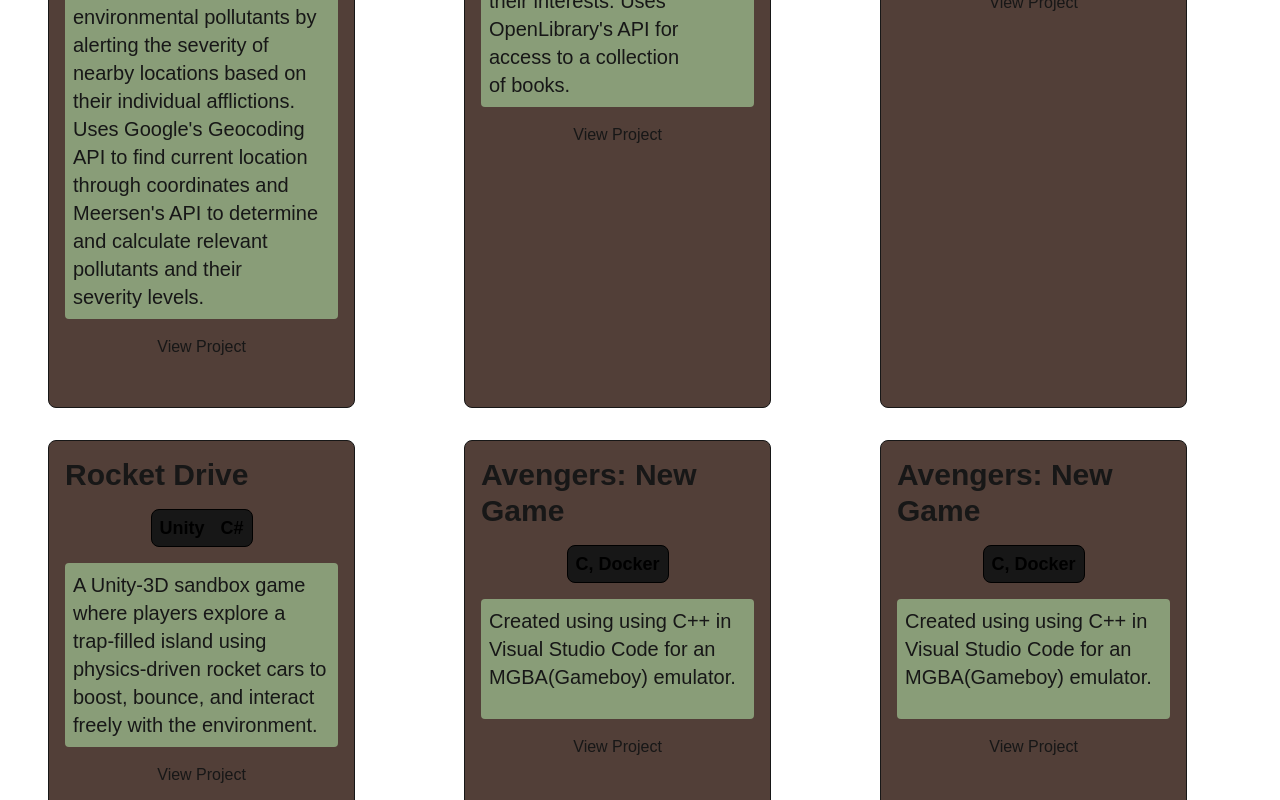
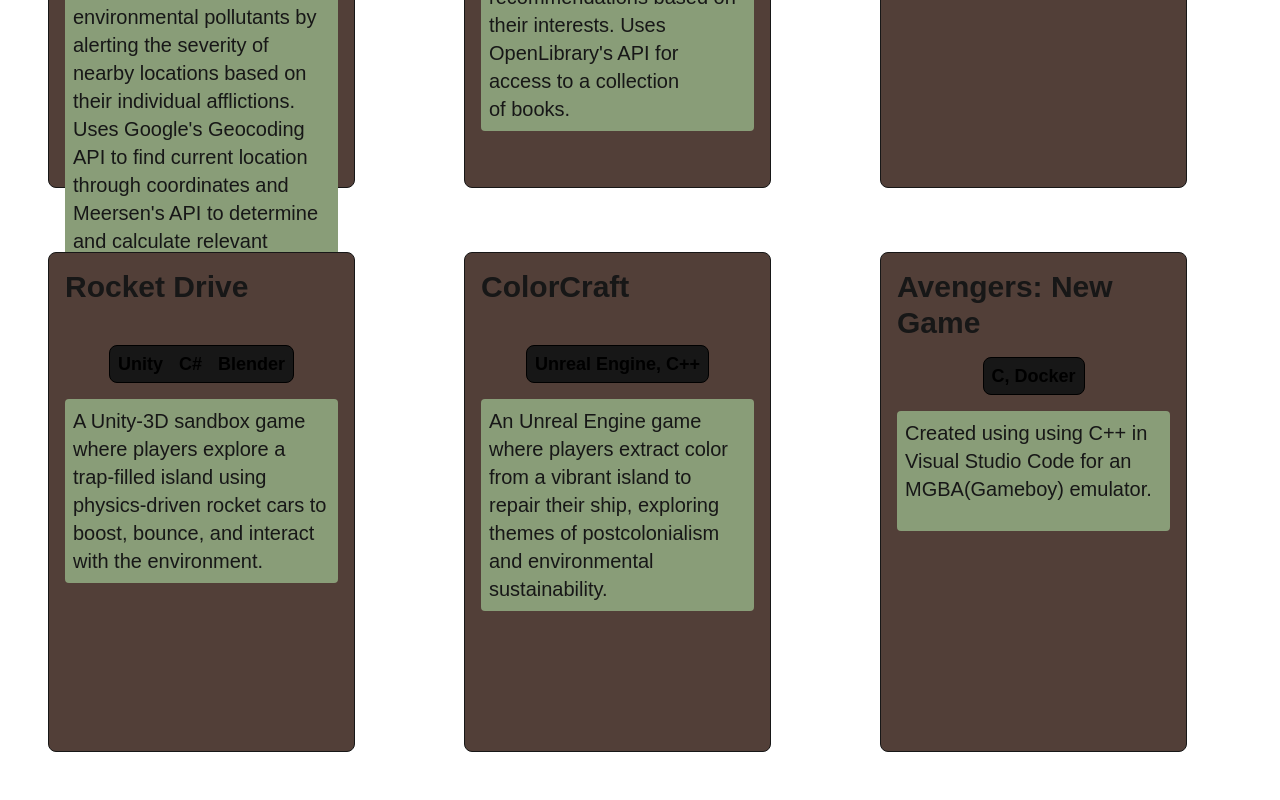
Before and after one commit to KeemL/modern_portfolio, a Next.js app: page /projects in a window 1280 px wide. Shown: the part 440-1240 px from the top of the page. Built offline with nearby package versions, Linux system fonts and the light colour scheme.

Commit message:
add conditional view project element, consistent elemnent alignment betweem project cards

```diff
--- a/src/app/components/ProjectCard.tsx
+++ b/src/app/components/ProjectCard.tsx
@@ -13,8 +13,17 @@
   const { title, stack, category, description, video, imageUrl, link } =
     project;
   return (
-    <div className="bg-vandyke m-4 flex h-full w-4/5 flex-col items-center gap-4 rounded-lg border p-4 text-left md:shrink">
-      <h1 className="inline-block max-h-4/5 min-w-full text-3xl font-bold">
+    <div className="bg-vandyke m-4 flex h-[500px] w-4/5 flex-col justify-between rounded-lg border p-4 text-left md:shrink">
+      <div className="flex flex-col gap-4">
+        {imageUrl && (
+          <img
+            src={imageUrl}
+            alt={`${title} logo`}
+            className="h-32 w-auto self-start rounded-md object-contain"
+          />
+        )}
+
+        <h1 className="inline-block max-h-4/5 min-h-15 min-w-full text-3xl font-bold">
           {title}
         </h1>
 
@@ -30,11 +39,16 @@
         <h1 className="bg-olive min-h-30 gap-y-2 rounded p-2 text-xl text-pretty">
           {description}
         </h1>
+      </div>
 
       {/* <Link href={`/projects/${project.id}`}> */}
-      <Link href="https://www.youtube.com/watch?v=DawXx5WNeyE">
-        <div className="cursor-pointer">View Project</div>
+      {link && (
+        <Link href={link}>
+          <div className="w-fit cursor-pointer rounded-lg border-2 bg-neutral-900 p-2 font-semibold">
+            View Project
+          </div>
         </Link>
+      )}
     </div>
   );
 }
--- a/src/app/projects/projectData.ts
+++ b/src/app/projects/projectData.ts
@@ -20,7 +20,7 @@
   description: string;
   category: ProjectCategory;
   imageUrl?: string;
-  link?: string;
+  link: string;
 }
 
 export const projectsData: Project[] = [
@@ -40,6 +40,7 @@
       "Library book app that individualizes the experience for each user through personal wishlists, current reading lists and recommendations based on their interests. Uses OpenLibrary's API for access to a collection of books.",
     category: "Applications",
     stack: ["React", " Java", " Spring Boot"],
+    link: "",
   },
 
   // {
@@ -51,27 +52,30 @@
   // }
   {
     id: "proj4",
-    title: "McDonald's Interactive Game",
+    title: "Interactive Retail Experience Game",
     description:
       "A Unity-3D game where the player collects coins and completes QTEs to navigate a tense fast food situation.",
     category: "Game Dev",
     stack: ["Unity", "C#"],
+    link: "",
   },
   {
     id: "proj5",
     title: "Rocket Drive",
     description:
-      "A Unity-3D sandbox game where players explore a trap-filled island using physics-driven rocket cars to boost, bounce, and interact freely with the environment.",
+      "A Unity-3D sandbox game where players explore a trap-filled island using physics-driven rocket cars to boost, bounce, and interact with the environment.",
     category: "Game Dev",
-    stack: ["Unity", "C#"],
+    stack: ["Unity", "C#", "Blender"],
+    link: "",
   },
   {
     id: "proj6",
-    title: "Avengers: New Game",
+    title: "ColorCraft",
     description:
-      "Created using using C++ in Visual Studio Code for an MGBA(Gameboy) emulator.",
+      "An Unreal Engine game where players extract color from a vibrant island to repair their ship, exploring themes of postcolonialism and environmental sustainability.",
     category: "Game Dev",
-    stack: ["C, Docker"],
+    stack: ["Unreal Engine, C++"],
+    link: "",
   },
   {
     id: "proj7",
@@ -80,6 +84,7 @@
       "Created using using C++ in Visual Studio Code for an MGBA(Gameboy) emulator.",
     category: "Game Dev",
     stack: ["C, Docker"],
+    link: "",
   },
   {
     id: "proj8",
@@ -88,5 +93,6 @@
       "Live action script transformed into a vibration animation in Unreal Engine using originally made characters, props and processes supplemented with pre-made background assets.",
     category: "Animation",
     stack: ["Unreal Engine", "Blender", "Photoshop"],
+    link: "https://youtu.be/eXM4xO3hd6g",
   },
 ];
```
Lines whose indentation alone changed are shown as unchanged.
